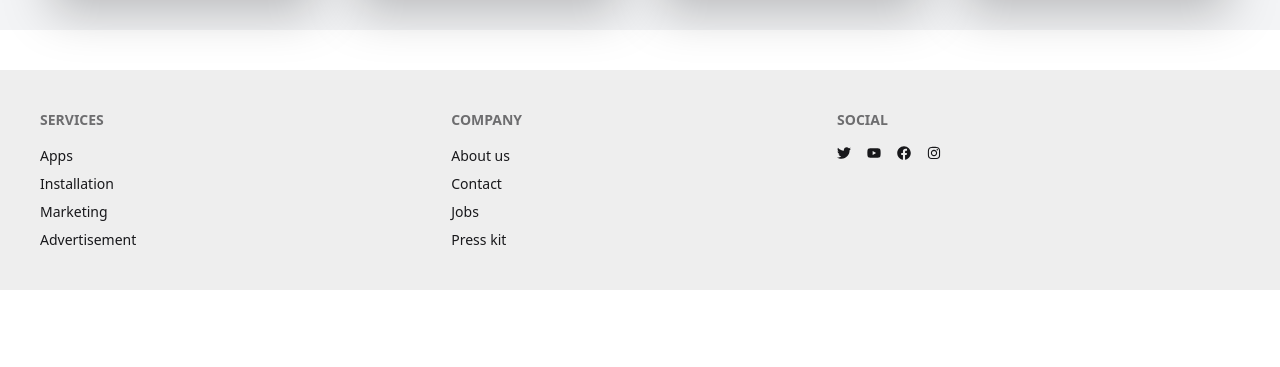
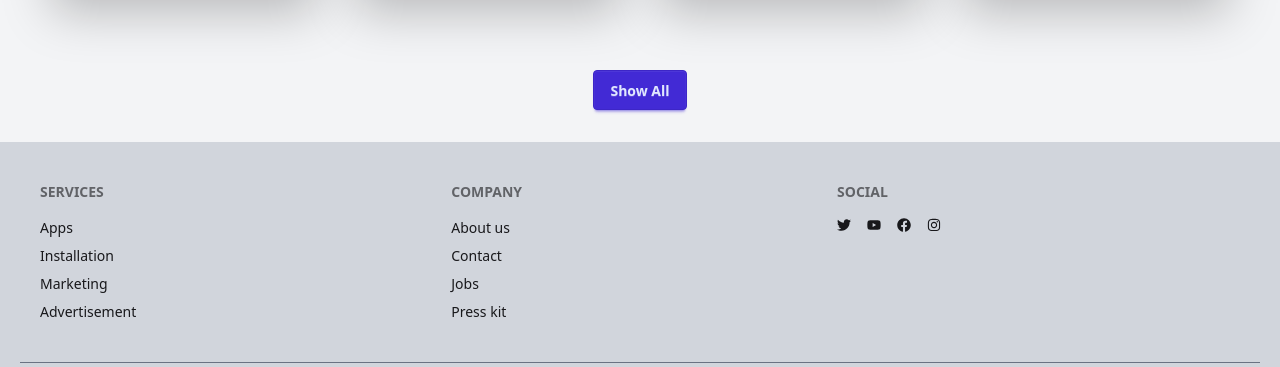
Before and after one commit to roll-raihan/Hero-App-m46, a React (Vite) app: page / in a window 1280 px wide. Shown: the part 1424-1791 px from the top of the page. Before the commit the page ends 1714 px from the top, so only its background shows below. Built offline with nearby package versions, Linux system fonts and the light colour scheme.

Commit message:
footer modified little

```diff
--- /dev/null
+++ b/src/components/AppDetail/AppDetail.jsx
@@ -0,0 +1,11 @@
+import React from 'react';
+
+const AppDetail = () => {
+    return (
+        <div>
+            <h1>Ami App detail</h1>
+        </div>
+    );
+};
+
+export default AppDetail;
--- a/src/components/Footer/Footer.jsx
+++ b/src/components/Footer/Footer.jsx
@@ -7,7 +7,8 @@ import { FaInstagram } from "react-icons/fa";
 
 const Footer = () => {
     return (
-        <footer className="footer sm:footer-horizontal bg-base-300 text-base-content p-10">
+        <>
+            <footer className="footer sm:footer-horizontal bg-gray-300 text-base-content p-10">
                 <nav>
                     <h6 className="footer-title">Services</h6>
                     <a className="hover:text-black hover:font-bold">Apps</a>
@@ -32,6 +33,12 @@ const Footer = () => {
                     </div>
                 </nav>
             </footer>
+            <div className='bg-gray-300'>
+                <p className='text-center border-t-1 border-gray-500 ml-5 mr-5'>
+                    Copyright © 2025 - All right reserved || Published By: RAIHAN
+                </p>
+            </div>
+        </>
     );
 };
 
--- a/src/components/Header/Banner/Banner.jsx
+++ b/src/components/Header/Banner/Banner.jsx
@@ -7,7 +7,7 @@ import TrendingApps from '../../TrendingApps/TrendingApps';
 
 const Banner = () => {
     return (
-        <div>
+        <div className='pb-8'>
             <div className='text-4xl font-bold flex flex-col justify-center items-center p-5'>
                 <h1>We Build</h1>
                 <h1><span className='text-purple-600'>Productive</span> App</h1>
@@ -48,6 +48,9 @@ const Banner = () => {
                 </div>
             </div>
             <TrendingApps></TrendingApps>
+            <Link to="/apps"><div className=' flex justify-center items-center'>
+                <button className='btn btn-primary'>Show All</button>
+            </div></Link>
         </div>
     );
 };
```
Lines whose indentation alone changed are shown as unchanged.
